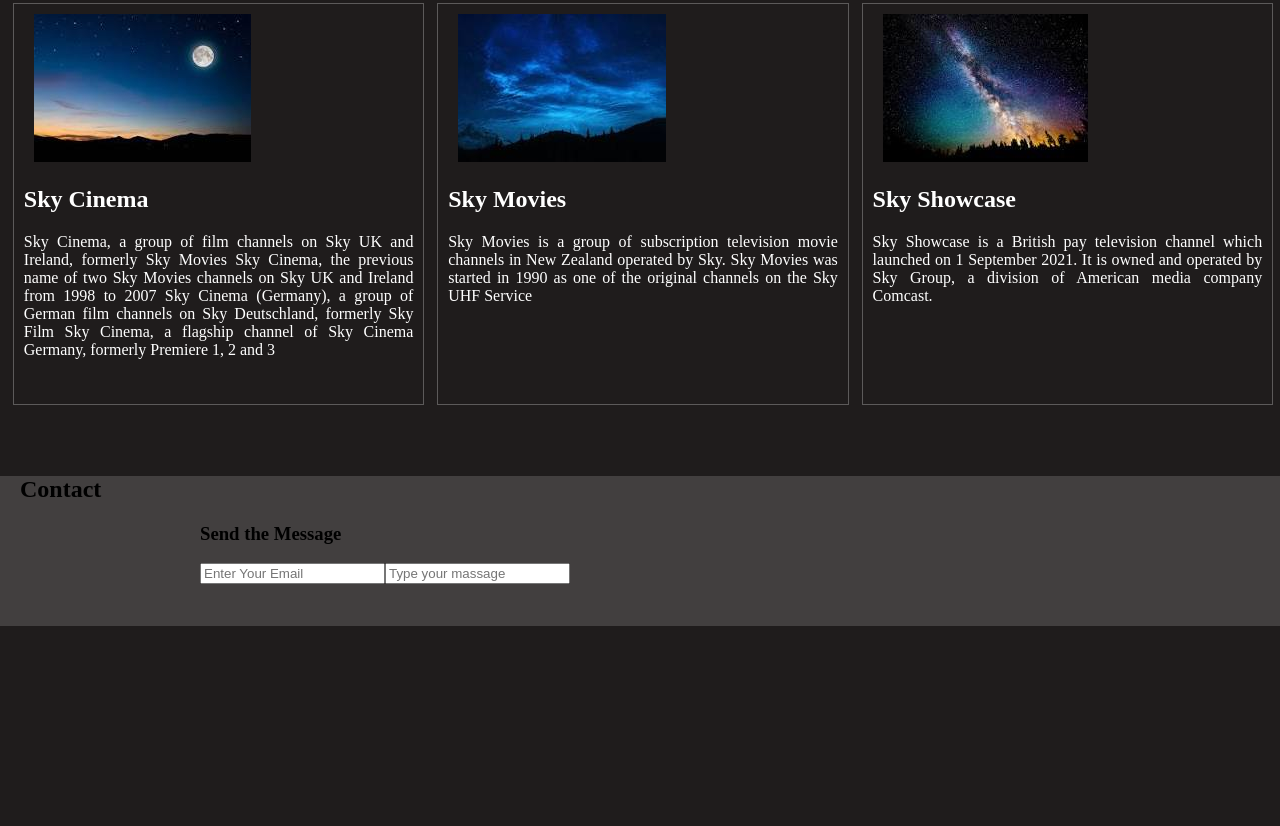
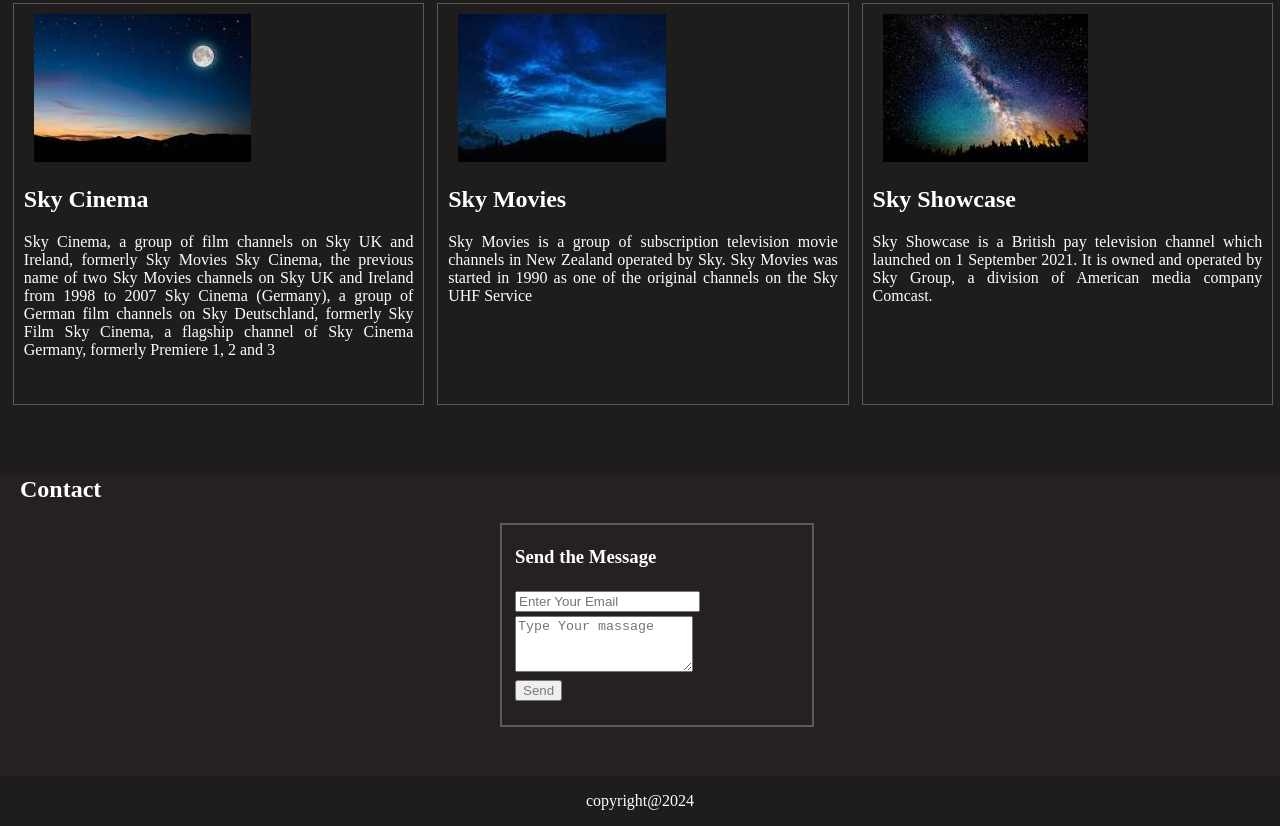
Before and after one commit to AkshayaShaji731/Sky, a plain HTML site: page index.html in a window 1280 px wide. Shown: the part 884-1710 px from the top of the page. Before the commit the page ends 1510 px from the top, so only its background shows below. Drawn offline with Linux system fonts and the light colour scheme.

Commit message:
third message

```diff
--- a/index.html
+++ b/index.html
@@ -55,23 +55,31 @@
     <div class="con-2">
         <form action="">
             <table>
-                <td>
-                    <tr><h3>Send the Message</h3>
-                    </tr>
-                </td>
-                <td>
-                    <tr>
+                <tr>
+                    <td><h3>Send the Message</h3>
+                    </td>
+                </tr>
+                <tr>
+                    <td>
                         <input type="text" placeholder="Enter Your Email">
-                    </tr>
-                </td>
-                <td>
-                    <tr>
-                      <input type="text" placeholder="Type your massage">
-                    </tr>
-                </td>
+                    </td>
+                </tr>
+                <tr>
+                    <td>
+                     <textarea name="msgbox" id="msg" placeholder="Type Your massage"></textarea>
+                    </td>
+                </tr>
+                <tr>
+                    <td>
+                        <button>Send</button>
+                    </td>
+                </tr>
             </table>
         </form>
     </div>
 </section>
+<footer>
+    <p>copyright@2024</p>
+</footer>
 </body>
 </html>
--- a/style.css
+++ b/style.css
@@ -128,14 +128,33 @@ nav a{
 }
 .Contact{
     margin: 0;
-    background-color: #423f3f;
+    background-color: #252121;
     width: 100%;
-    height: 150px;
+    height: 300px;
 }
 .con-1{
     padding-left: 20px;
+    color: #fff;
 }
 .con-2{
-    padding-left: 200px;
+    width: 300px;
+    height: 200px;
+    margin-left: 500px;
+    padding-left: 10px;
+    border: 2px solid rgb(92, 90, 90);
+}
+.con-2 h3{
+    color: #fff;
+}
+#msg{
+    width: 172px;
+    height: 50px;
+}
+.con-2 button{
+    color: #7c7777;
+}
+footer{
+    color: #fff;
+    text-align: center;
 
 }
```
